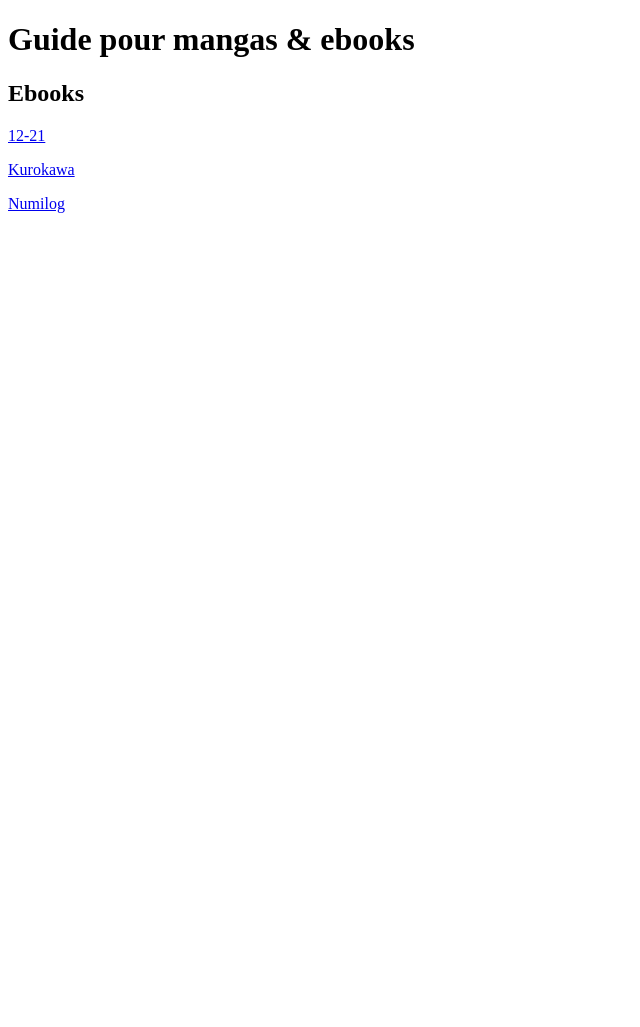
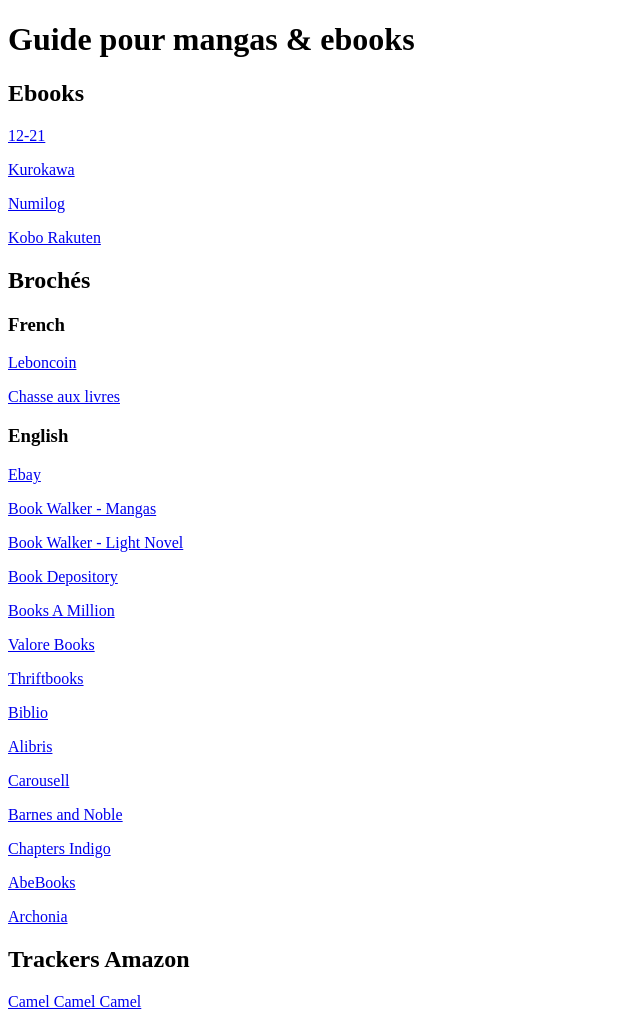
Before and after one commit to Sancti0n/guide-recherche-mangas, a plain HTML site: page index.html in a window 1280 px wide. Shown: the whole page, without its empty margins (0-640 px from the left). Before the commit the page ends 800 px from the top, so only its background shows below. Drawn offline with Linux system fonts and the light colour scheme.

Commit message:
ajout english shop

```diff
--- a/index.html
+++ b/index.html
@@ -10,6 +10,32 @@
         <p><a href="https://www.lisez.com/12-21/livres/20?&filtre=oui">12-21</a></p>
         <p><a href="https://www.lisez.com/kurokawa/livres/19">Kurokawa</a></p>
         <p><a href="https://www.numilog.com/SELECTIONS/DETAIL/0/0/508187.Selection">Numilog</a></p>
+        <p><a href="https://www.kobo.com/fr/fr/ebooks/bandes-dessinees-5">Kobo Rakuten</a></p>
+    </div>
+    <div>
+        <h2 class="title">Brochés</h2>
+        <h3 class="language">French</h3>
+        <p><a href="https://www.leboncoin.fr/livres">Leboncoin</a></p>
+        <p><a href="https://www.chasse-aux-livres.fr">Chasse aux livres</a></p>
+        <h3 class="language">English</h3>
+        <p><a href="https://www.ebay.fr">Ebay</a></p>
+        <p><a href="https://global.bookwalker.jp/categories/2/manga/">Book Walker - Mangas</a></p>
+        <p><a href="https://global.bookwalker.jp/categories/3/light-novels/">Book Walker - Light Novel</a></p>
+        <p><a href="https://www.bookdepository.com/">Book Depository</a></p>
+        <p><a href="https://www.booksamillion.com">Books A Million</a></p>
+        <p><a href="https://www.valorebooks.com/buy-textbooks">Valore Books</a></p>
+        <p><a href="https://www.thriftbooks.com/">Thriftbooks</a></p>
+        <p><a href="https://www.biblio.com">Biblio</a></p>
+        <p><a href="https://www.alibris.com/search/books/subject/Comics-Graphic-Novels-Manga">Alibris</a></p>
+        <p><a href="https://au.carousell.com/categories/books-stationery-5/comics-manga-952/">Carousell</a></p>
+        <p><a href="https://www.barnesandnoble.com/">Barnes and Noble</a></p>
+        <p><a href="https://www.chapters.indigo.ca/en-ca/comic-book-shop/manga/">Chapters Indigo</a></p>
+        <p><a href="https://www.abebooks.com/">AbeBooks</a></p>
+        <p><a href="https://www.archonia.com/en-us/">Archonia</a></p>
+    </div>
+    <div>
+        <h2 class="title">Trackers Amazon</h2>
+        <p><a href="https://camelcamelcamel.com/">Camel Camel Camel</a></p>
     </div>
 </body>
 </html>
```
Also changed, not shown: 1 other file.
